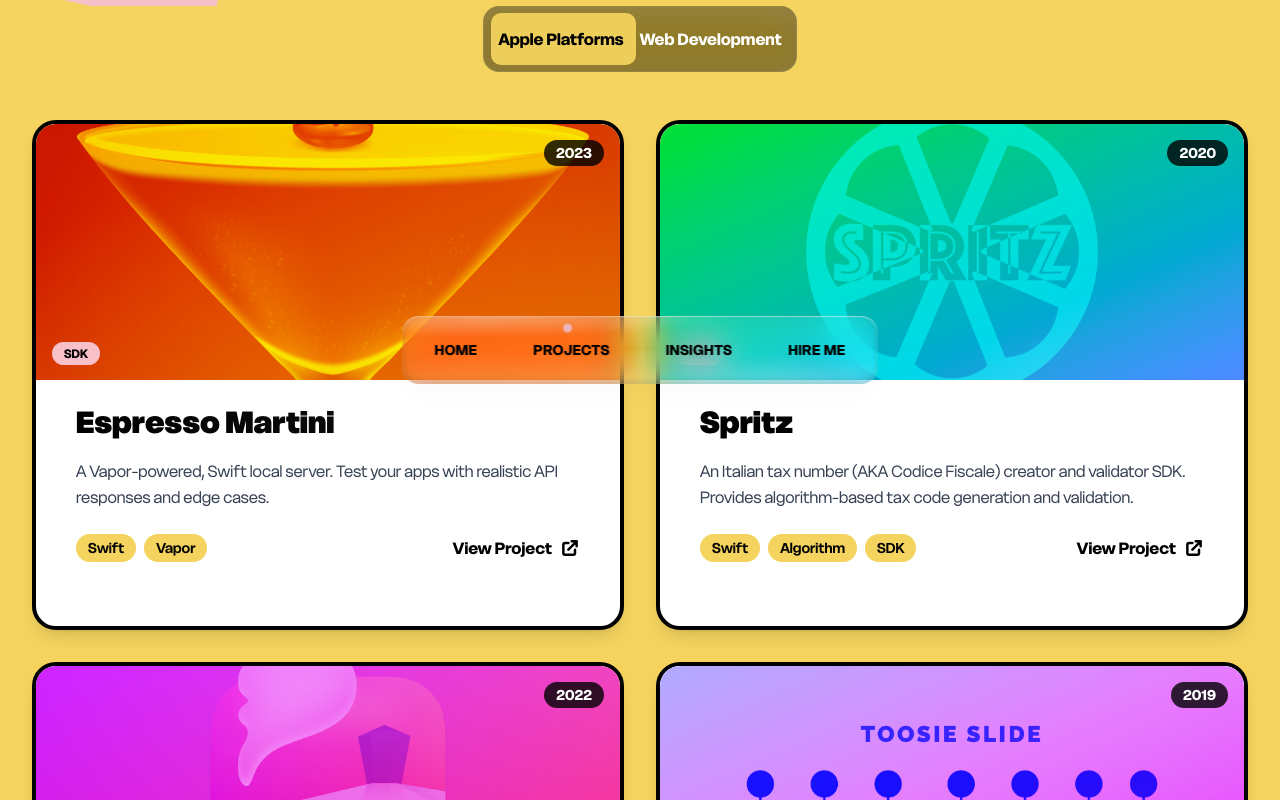
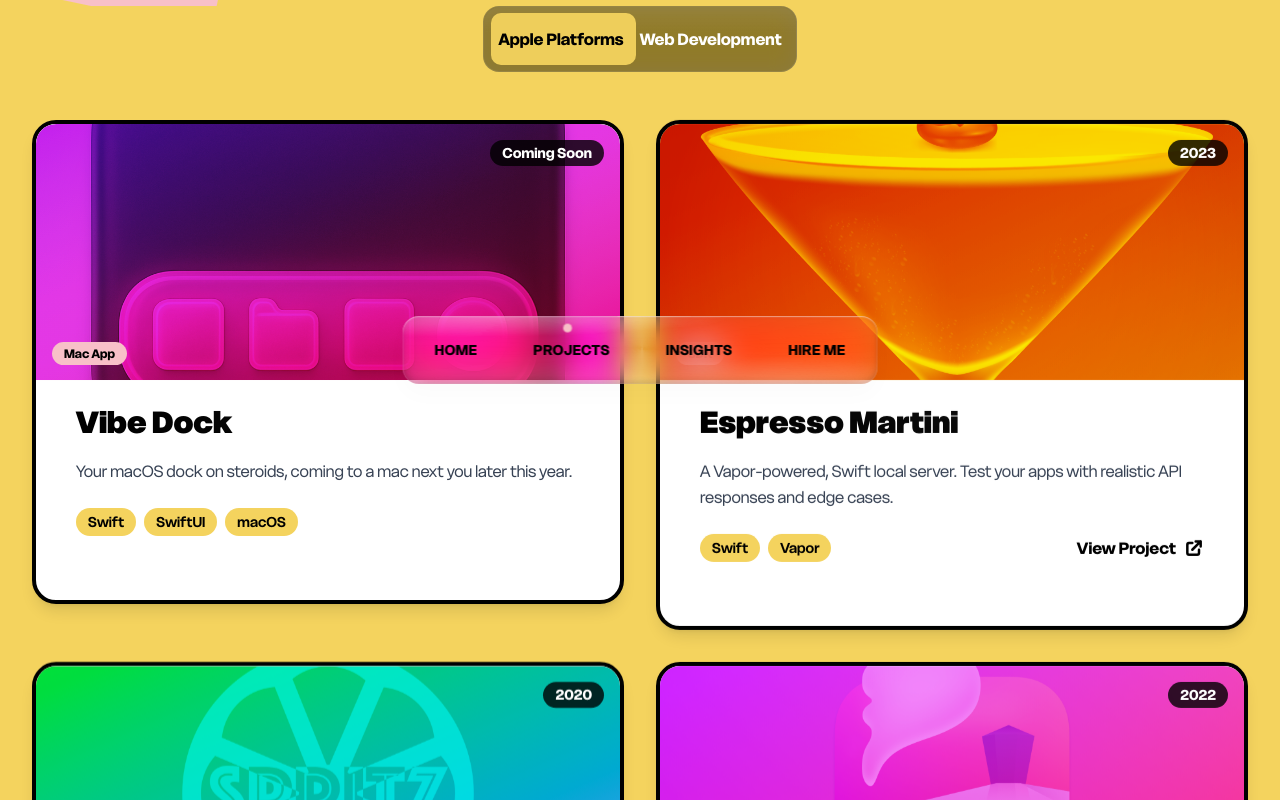
Before and after one commit to TheInkedEngineer/theinkedengineer.com, a Next.js app: page /projects in a window 1280 px wide. Shown: the part 400-1200 px from the top of the page. Built offline with nearby package versions, Linux system fonts and the light colour scheme; no server answers.

Commit message:
Add vibedock app

```diff
--- a/components/projects/projects-page-client.tsx
+++ b/components/projects/projects-page-client.tsx
@@ -87,15 +87,12 @@
       {/* Projects Grid */}
       <div className={cn(spacing.container)}>
         <div className="grid gap-8 md:grid-cols-2 lg:grid-cols-2">
-          {projects[activeCategory].map((project, index) => (
-            <EaseIn key={project.id} delay={getAnimationDelay(index, 75, 300)}>
-              <TiltCard>
-                <a
-                  href={project.link}
-                  className="block"
-                  {...(project.link.startsWith("http") && { target: "_blank", rel: "noopener noreferrer" })}
-                >
-                  <Card variant="default" interactive className="group">
+          {projects[activeCategory].map((project, index) => {
+            const hasLink = Boolean(project.link?.trim())
+            const isExternal = hasLink && project.link.startsWith("http")
+
+            const cardContent = (
+              <Card variant="default" interactive={hasLink} className="group">
                 {/* Project Image (edge-to-edge inside padded card) */}
                 <div className={`h-64 bg-gradient-to-br ${project.color} relative overflow-hidden -mx-6 md:-mx-8 lg:-mx-10 -mt-6 md:-mt-8 lg:-mt-10 mb-6`}>
                   <img
@@ -141,6 +138,7 @@
                       ))}
                     </div>
                     {/* Desktop/tablet CTA label (non-link; whole card is clickable) */}
+                    {hasLink && (
                       <span className="hidden md:inline-flex items-center text-brand-black font-bold group-hover:text-brand-pink transition-colors">
                         <span className="mr-2">View Project</span>
                         <svg
@@ -157,10 +155,12 @@
                           />
                         </svg>
                       </span>
+                    )}
                   </div>
                 </div>
 
                 {/* Project Link (mobile only) */}
+                {hasLink && (
                   <div className="md:hidden inline-flex items-center text-brand-black font-bold group-hover:text-brand-pink transition-colors">
                     <span className="mr-2">View Project</span>
                     <svg
@@ -177,11 +177,28 @@
                       />
                     </svg>
                   </div>
+                )}
               </Card>
+            )
+
+            return (
+              <EaseIn key={project.id} delay={getAnimationDelay(index, 75, 300)}>
+                <TiltCard>
+                  {hasLink ? (
+                    <a
+                      href={project.link}
+                      className="block"
+                      {...(isExternal && { target: "_blank", rel: "noopener noreferrer" })}
+                    >
+                      {cardContent}
                     </a>
+                  ) : (
+                    <div className="block">{cardContent}</div>
+                  )}
                 </TiltCard>
               </EaseIn>
-          ))}
+            )
+          })}
         </div>
 
         {/* Call to Action (aligned with Hire Me) */}
--- a/json-data/projects.json
+++ b/json-data/projects.json
@@ -1,5 +1,16 @@
 {
   "ios": [
+    {
+      "id": "vibedock",
+      "title": "Vibe Dock",
+      "description": "Your macOS dock on steroids, coming to a mac next you later this year.",
+      "tech": ["Swift", "SwiftUI", "macOS"],
+      "status": "Mac App",
+      "image": "/images/projects/vibedock.png",
+      "color": "from-purple-800 to-pink-800",
+      "year": "Coming Soon",
+      "link": ""
+    },
     {
       "id": "espresso-martini",
       "title": "Espresso Martini",
@@ -27,7 +38,7 @@
       "title": "Mocka",
       "description": "A Mock Server Made for Developers by Developers. Built with Swift and SwiftUI for macOS, featuring Combine and Vapor integration.",
       "tech": ["Swift", "SwiftUI", "Vapor"],
-      "status": "Mac Application",
+      "status": "Mac App",
       "image": "/images/projects/mocka.png",
       "color": "from-purple-500 to-pink-500",
       "year": "2022",
```
Also changed, not shown: public/images/projects/vibedock.png (added). Lines whose indentation alone changed are shown as unchanged.
